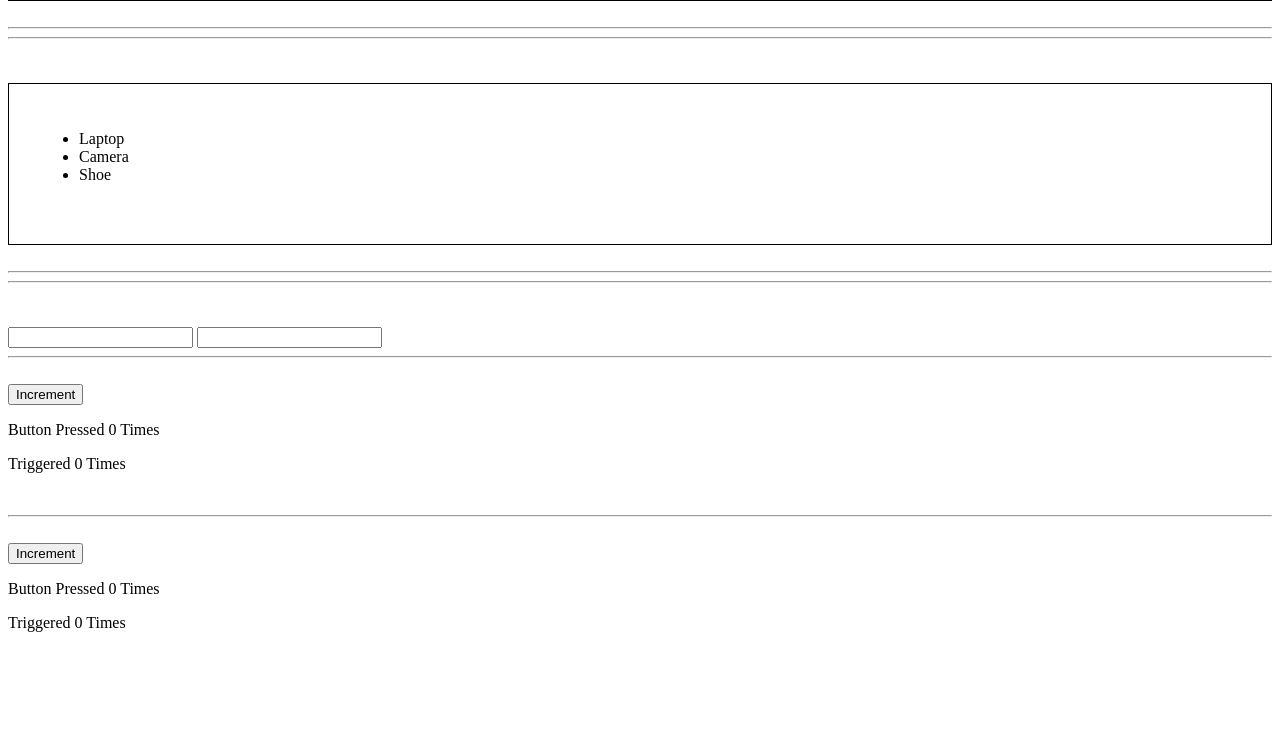
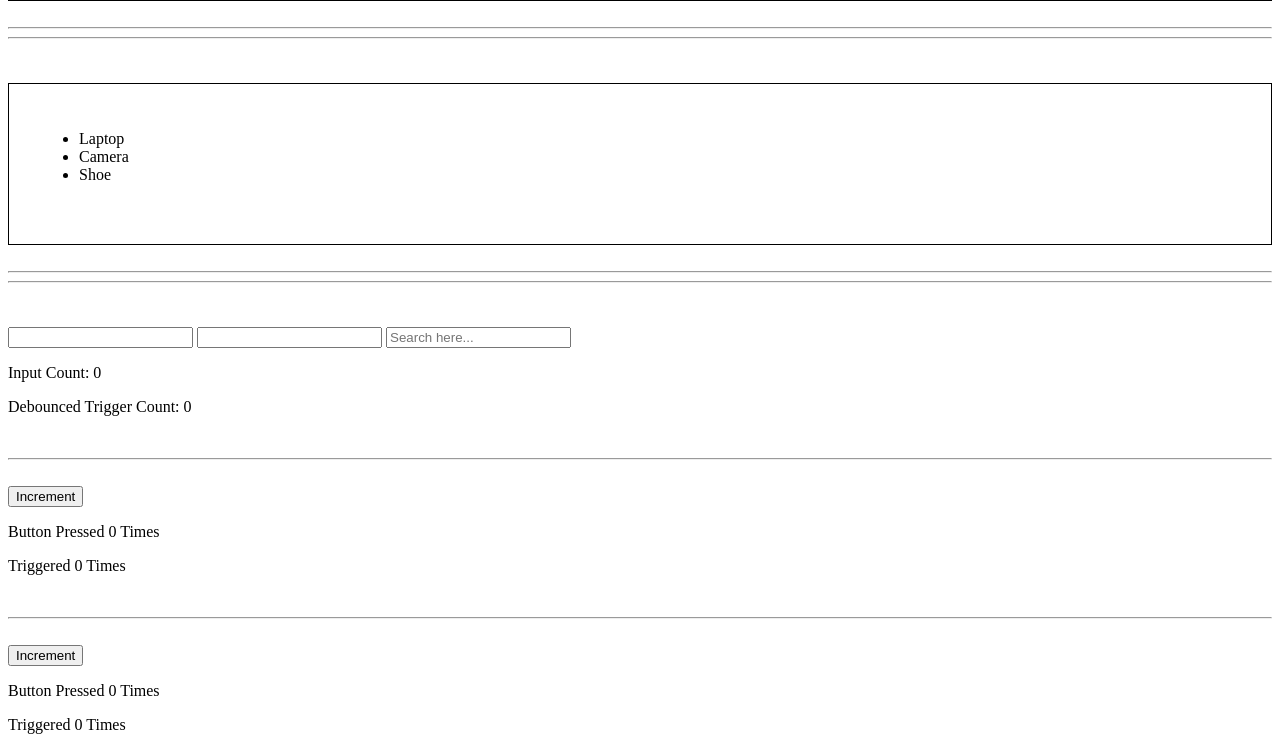
Before and after one commit to deepak9010/mern_practice, a plain HTML site: page js_concept/index.html in a window 1280 px wide. Shown: the part 882-1632 px from the top of the page. Before the commit the page ends 1530 px from the top, so only its background shows below. Drawn offline with Linux system fonts and the light colour scheme.

Commit message:
added debounce search bar

```diff
--- a/js_concept/index.html
+++ b/js_concept/index.html
@@ -69,8 +69,12 @@
 
     <!-- Debouncing -->
      <input type="text" onkeyup="getData()" />
+     <input type="text" onkeyup="debouncedSearchData()" />
 
-     <input type="text" onkeyup="debouncedSearchData()" />
+    <!-- Debouncing on searchbar -->
+    <input type="text" class="search_input" placeholder="Search here..." />
+    <p>Input Count: <span class="input_pressed">0</span></p>
+    <p>Debounced Trigger Count: <span class="search_count">0</span></p>
 
 
    <!-- another example for debouncing- Button -->
```
